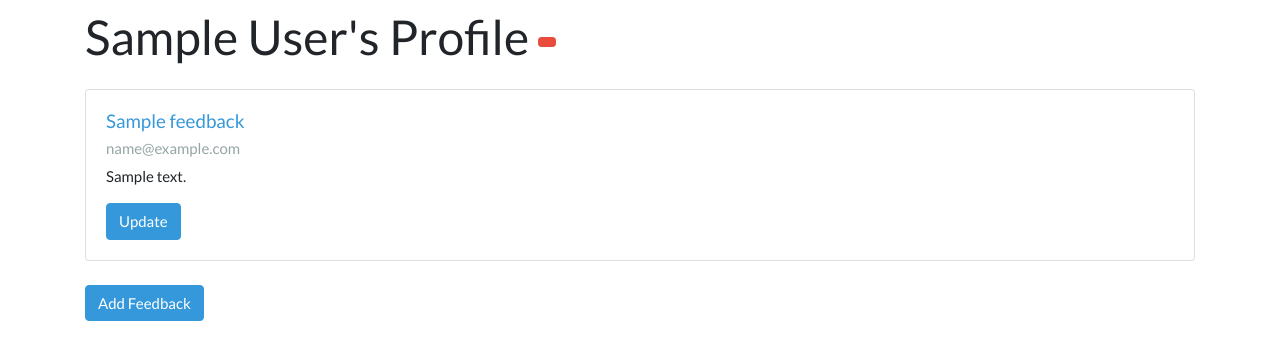
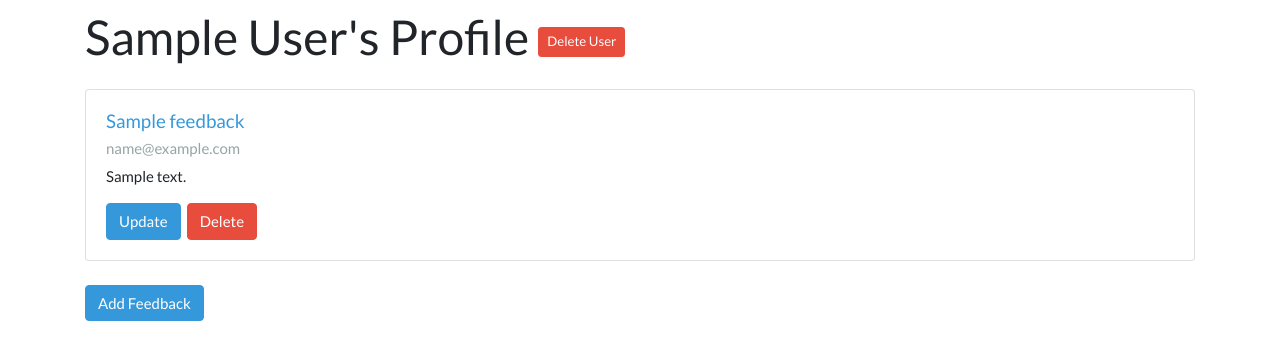
Before and after one commit to AV2001/flask-feedback, a Flask app: a page that uses templates/user-profile.html in a window 1280 px wide. Shown: the part 71-431 px from the top of the page. Run offline with Flask 3, Linux system fonts and the light colour scheme; the visitor is signed in with stand-in values (Sample User, id 1); tables that the repository leaves empty hold one stand-in row (values such as "Sample post").

Commit message:
add delete feedback button

```diff
--- a/templates/user-profile.html
+++ b/templates/user-profile.html
@@ -7,9 +7,7 @@ block content %} {% if user.username == session['username'] %}
         action="/users/{{user.username}}/delete"
         method="POST"
     >
-        <button class="btn btn-sm btn-danger">
-            <i class="fas fa-trash"></i>
-        </button>
+        <button class="btn btn-sm btn-danger">Delete User</button>
     </form>
 </h1>
 {% if user.feedback %} {% for feedback in user.feedback %}
@@ -18,9 +16,14 @@ block content %} {% if user.username == session['username'] %}
         <h5 class="card-title text-info">{{feedback.title}}</h5>
         <h6 class="card-subtitle mb-2 text-muted">{{user.email}}</h6>
         <p class="card-text">{{feedback.content}}</p>
-        <a href="/feedback/{{feedback.id}}/update" class="btn btn-info"
-            >Update</a
-        >
+        <div style="display: flex; gap: 0.4em">
+            <a href="/feedback/{{feedback.id}}/update" class="btn btn-info"
+                >Update</a
+            >
+            <form action="/feedback/{{feedback.id}}/delete" method="POST">
+                <button class="btn btn-danger">Delete</button>
+            </form>
+        </div>
     </div>
 </div>
 {% endfor %} {% else %}
```
